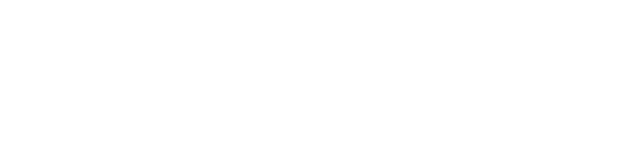
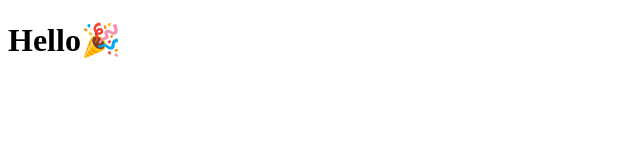
Before and after one commit to nupeldabicer/nupeldabicer.github.io, a plain HTML site: page index.html in a window 1280 px wide. Shown: the whole page, without its empty margins (0-640 px from the left). Drawn offline with Linux system fonts and the light colour scheme.

Commit message:
Update index.html

```diff
--- a/index.html
+++ b/index.html
@@ -1,9 +1,9 @@
 <!DOCTYPE html>
 <html>
 <head>
-
+  <title>My Site</title>
 </head>
 <body>
-
+  <h1>Hello🎉</h1>
 </body>
 </html>
```
